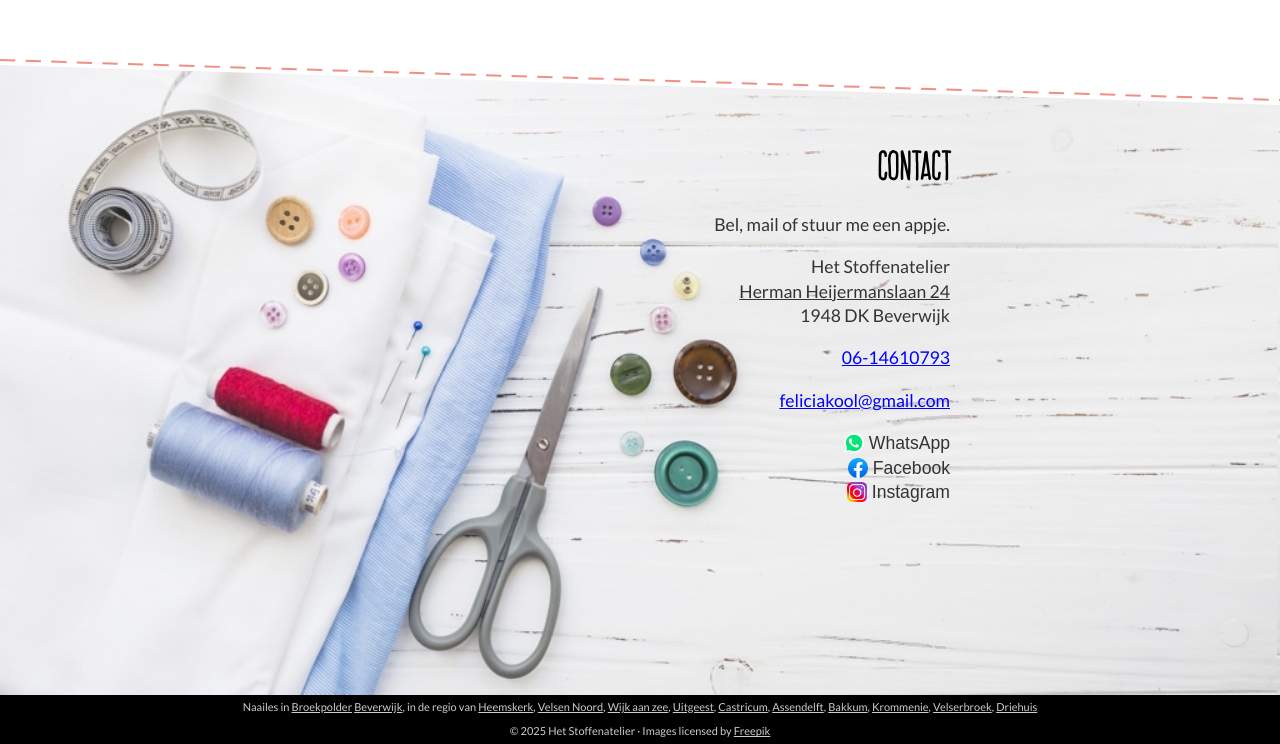
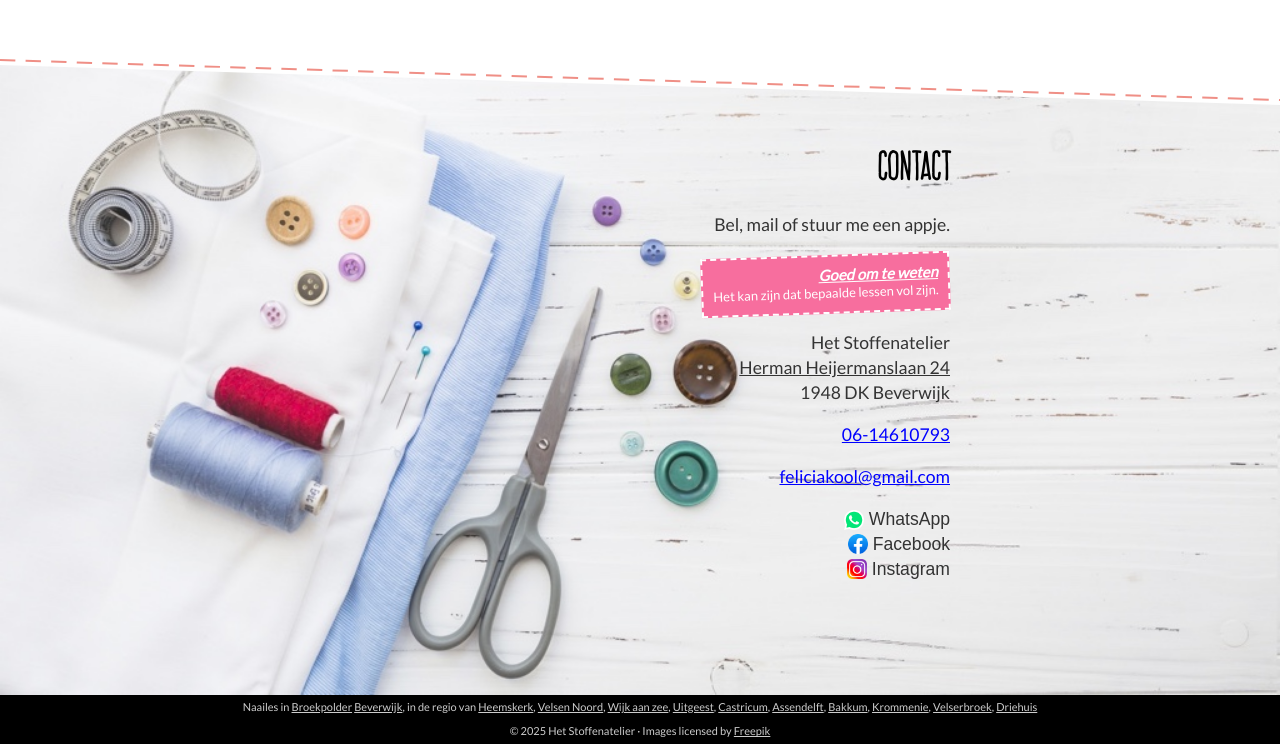
Before and after one commit to mrtnkl/hetstoffenatelier, a website: page index.html in a window 1280 px wide. Shown: the part 5364-6108 px from the top of the page. Drawn offline with Linux system fonts and the light colour scheme; a web font is replaced by a local one.

Commit message:
Het kan zijn dat bepaalde lessen vol zijn.

```diff
--- a/css/style.css
+++ b/css/style.css
@@ -754,3 +754,20 @@ h2.delighter.started:after {
   height: 120px;
   max-width: 100%;
 }
+section .content p.notice {
+  display: inline-block;
+  margin: 0;
+  max-width: 300px;
+  background: #f76e9e;
+  color: #fff;
+  padding: 10px;
+  border: dashed #fff 2px;
+  transform: rotate(-2deg);
+  font-size: 13px;
+  line-height: 1.3em;
+}
+section .content p.notice em {
+  font-weight: bold;
+  text-decoration: underline;
+  font-size: 15px;
+}
--- a/index.html
+++ b/index.html
@@ -377,6 +377,9 @@
             Contact
           </h2>
           <p>Bel, mail of stuur me een appje.</p>
+          <p class="notice">
+            <em>Goed om te weten</em><br>Het kan zijn dat bepaalde lessen vol zijn.
+          </p>
           <p class="address">
             Het Stoffenatelier<br />
             <a
```
Also changed, not shown: opleidingen/index.html (+3 -0 lines), patroontekenen/index.html (+3 -0 lines).
